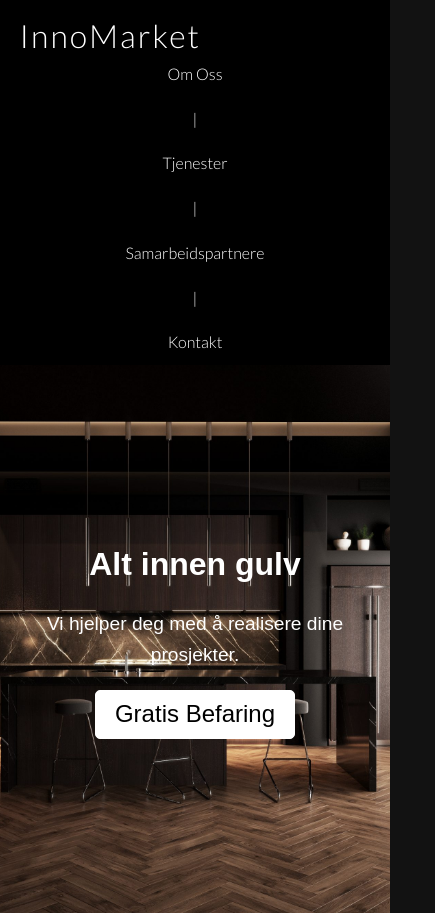
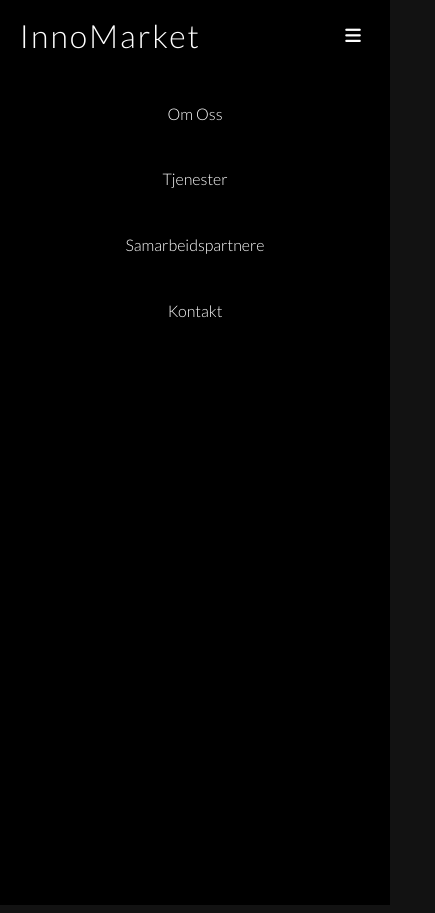
Before and after one commit to bennicodes/innomarket-as, a website built with Vite: page index.html in a window 390 px wide. Shown: the top 913 px of the page, 435 px wide, since content can reach past the window. Built offline with nearby package versions, Linux system fonts and the light colour scheme.

Commit message:
added media queries for the styling

```diff
--- a/index.html
+++ b/index.html
@@ -16,6 +16,7 @@
       rel="stylesheet"
       href="https://cdnjs.cloudflare.com/ajax/libs/font-awesome/6.0.0/css/all.min.css"
     />
+    <link rel="stylesheet" href="https://cdnjs.cloudflare.com/ajax/libs/font-awesome/4.7.0/css/font-awesome.min.css">
     <link rel="stylesheet" href="./src/css/reset.css" />
     <link rel="stylesheet" href="./src/css/variables.css" />
     <link rel="stylesheet" href="./src/css/style.css" />
@@ -26,8 +27,12 @@
   <body>
     <header id="header" class="header">
       <div class="container header__container">
-        <div class="header__logo">
+        <div class="header__top-container">
           <a href="#" class="header__logo-link">InnoMarket</a>
+          <!-- Hamburger button -->
+          <button class="hamburger-button">
+            <i class="fa-solid fa-bars fa-lg hamburger-icon"></i>
+          </button>
         </div>
         <nav id="nav" class="header__nav">
           <ul class="header__nav-list">
@@ -196,7 +201,7 @@
     </button>
 
     <footer id="footer" class="footer">
-      <div class="container footer__container">
+      <div class="footer__container">
         <div class="container footer__contact-container">
           <div class="footer__text-container">
             <p class="footer__text-heading">E-post</p>
@@ -204,7 +209,7 @@
           </div>
           <div class="footer__text-container footer__middle-container">
             <p class="footer__text-heading">Telefon</p>
-            <p class="footer__text">Tlf: 934638646</p>
+            <p class="footer__text">934638646</p>
           </div>
 
           <div class="footer__text-container">
--- a/src/css/footer.css
+++ b/src/css/footer.css
@@ -28,3 +28,17 @@
   border-left: 1px solid white;
   border-right: 1px solid white;
 }
+
+/* Media queries ---------------- */
+@media screen and (max-width: 786px) {
+  footer {
+    font-size: var(--font-size-small);
+  }
+
+  .footer__text-container {
+    padding: 0 var(--spacing-sm);
+  }
+  .footer__text{
+    padding: 0;
+  }
+}
--- a/src/css/style.css
+++ b/src/css/style.css
@@ -8,6 +8,7 @@ html {
 }
 
 body {
+  min-width: 340px;
   width: 100%;
   min-height: 100vh;
   font-family: Arial, sans-serif;
@@ -34,6 +35,36 @@ body {
   left: 0;
   z-index: 1;
   font-family: Lato-Light, sans-serif;
+  position: relative;
+}
+.header__top-container {
+  width: 100%;
+  display: flex;
+  align-items: center;
+  justify-content: space-between;
+}
+
+.hamburger-button {
+  background-color: transparent;
+  min-width: 24px;
+  display: none;
+  align-items: center;
+  justify-content: center;
+  border: none;
+  padding: var(--spacing-sm);
+  border-radius: 4px;
+}
+
+.hamburger-button:hover {
+  background-color: var(--background-dark);
+}
+.hamburger-button:active {
+  transform: scale(0.95);
+  transition: all 0.2s ease;
+}
+
+.hamburger-icon {
+  color: var(--text-color);
 }
 
 .header__logo-link {
@@ -186,18 +217,47 @@ h2 {
 }
 
 /* Responsive Styles ---------------------- */
-@media (max-width: 48rem) {
+@media (max-width: 768px) {
   /* 768px */
   .services__list {
     flex-direction: column;
   }
 
-  .header__nav-list {
-    flex-direction: column;
-    align-items: center;
-  }
-
   .hero {
     padding: var(--spacing-lg) 0;
   }
+
+  .to-top-button {
+    left: 12px;
+  }
 }
+
+@media screen and (max-width: 600px) {
+  span {
+    display: none;
+  }
+
+  .hamburger-button {
+    display: flex;
+  }
+
+  .header__nav-list {
+    background-color: var(--primary-color);
+    width: 100%;
+    height: 100vh;
+    flex-direction: column;
+    gap: var(--spacing-lg);
+    padding-top: var(--spacing-lg);
+    position: absolute;
+    left: 0;
+  }
+  .header__nav-item {
+    width: 100%;
+    text-align: center;
+  }
+
+  .contact__description {
+    text-align: center;
+    padding: 0 var(--spacing-md);
+  }
+}
--- a/src/css/variables.css
+++ b/src/css/variables.css
@@ -5,6 +5,7 @@
   --background-dark: #121212;
   --border-color: #333;
 
+  --font-size-small: 0.8rem;
   --font-size-base: 1rem;
   --font-size-medium: 1.2rem;
   --font-size-large: 1.5rem;
--- a/src/js/app.js
+++ b/src/js/app.js
@@ -13,8 +13,8 @@ document.addEventListener("DOMContentLoaded", () => {
   scrollToTop();
 });
 
-contactButton.addEventListener("click", () => {
-  if (contactSection) {
-    contactSection.scrollIntoView({ behavior: "smooth" });
-  }
-});
+// contactButton.addEventListener("click", () => {
+//   if (contactSection) {
+//     contactSection.scrollIntoView({ behavior: "smooth" });
+//   }
+// });
```
Also changed, not shown: README.md (added), src/assets/img/innomarket-logo-removebg-preview.png (deleted).
